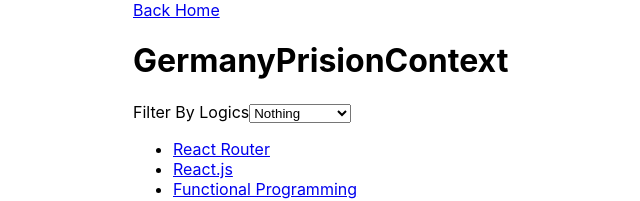
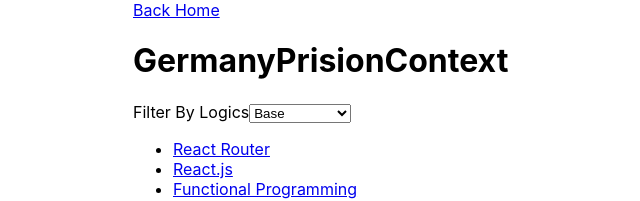
Before and after one commit to europach/europach-app, a React (Create React App) app: page /germany in a window 1280 px wide. Shown: the top 201 px of the page, without its empty margins (7-647 px from the left). Built offline with nearby package versions, Linux system fonts and the light colour scheme.

Commit message:
extracted filer into an external function

```diff
--- a/src/components/LogicFilterForm.js
+++ b/src/components/LogicFilterForm.js
@@ -18,7 +18,7 @@
         <label>
           Filter By Logics
           <select value={this.state.value} onChange={this.handleChange}>
-            <option value="nothing">Nothing</option>
+            <option value="base">Base</option>
             <option value="routing">Routing</option>
             <option value="library">Library</option>
             <option value="programming">Programming</option>
--- /dev/null
+++ b/src/components/StoryFilter.js
@@ -0,0 +1,20 @@
+import { routingSelector, germanySelector, ukSelector } from './Selectors'
+import { Events } from '../events/Events';
+
+export const storyFilter = (storyUrl, filterBy) => {
+  const storyMappings = {
+    '/germany': germanySelector,
+    '/uk': ukSelector
+  }
+
+  const filterMappings = {
+    'base': storyMappings[storyUrl],
+    'routing': routingSelector
+  }
+
+  const executeFilter = () => {
+    return filterMappings[filterBy](Events);
+  }
+
+  return executeFilter();
+}
--- a/src/components/TimeLine.js
+++ b/src/components/TimeLine.js
@@ -1,47 +1,39 @@
 import React from 'react';
 import { Link } from 'react-router-dom'
 import LogicFilterForm from './LogicFilterForm';
-import { routingSelector, germanySelector, ukSelector } from './Selectors'
-import { Events } from '../events/Events';
+import { storyFilter } from './StoryFilter';
 
 class TimeLine extends React.Component {
   constructor(props) {
     super(props);
     this.state = {
-      selectedEvents: null
+      selectedEvents: null,
+      currentStory: null
     };
+
+    this.handleOnChange = this.handleOnChange.bind(this);
   }
 
   componentWillMount() {
-    let baseStoryEvents = this.storyMappings[this.props.match.url](Events)
+    const currentStory = this.props.match.url;
+    const baseStoryEvents = storyFilter(currentStory, 'base');
 
     this.setState({
-      selectedEvents: baseStoryEvents
+      selectedEvents: baseStoryEvents,
+      currentStory: currentStory
     })
   }
 
-  storyMappings = {
-    '/germany': germanySelector,
-    '/uk': ukSelector
-  }
-
-  filterMappings = {
-    'nothing': this.storyMappings[this.props.match.url],
-    'routing': routingSelector
-  }
-
-  filter = (logicFilter) => {
-    const selectedEvents = this.filterMappings[logicFilter](Events)
-
+  handleOnChange(selectedValue) {
     this.setState({
-      selectedEvents
+      selectedEvents: storyFilter(this.state.currentStory, selectedValue)
     })
   }
 
   render() {
     return (
       <div>
-        <LogicFilterForm onChange={this.filter}/>
+        <LogicFilterForm onChange={this.handleOnChange}/>
 
         <ul>
           {
```
